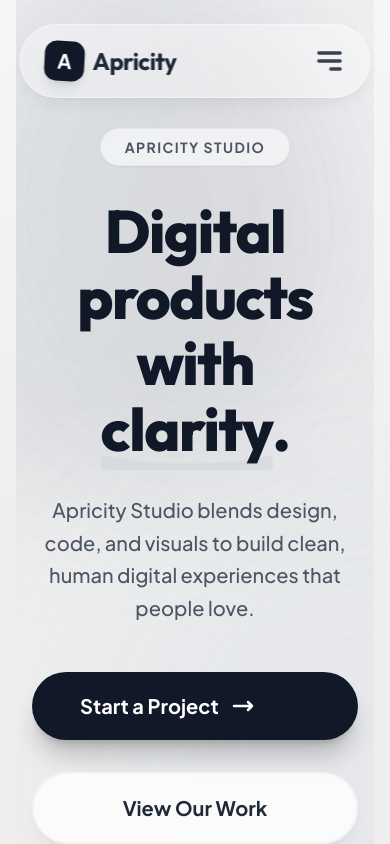
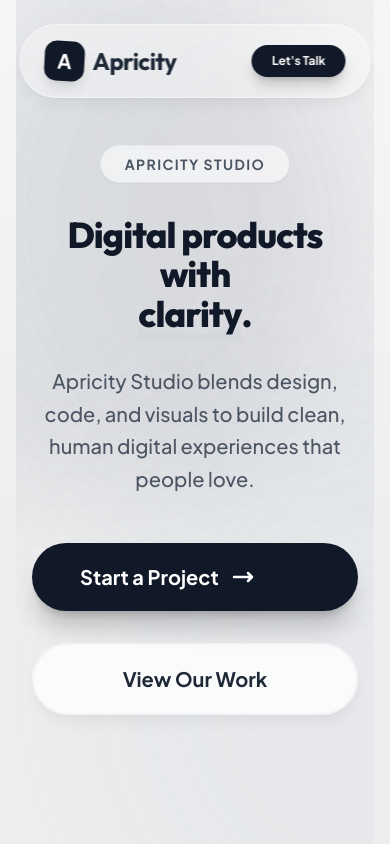
Before and after one commit to b1swass/appricity, a React (Vite) app: page / in a window 390 px wide. Shown: the top 844 px of the page. Built offline with nearby package versions, Linux system fonts and the light colour scheme; the HTML template or start-up script is replaced by a standard one.

Commit message:
responsive with lets talk button replacing burger

```diff
--- a/src/App.jsx
+++ b/src/App.jsx
@@ -61,8 +61,7 @@ const Navbar = () => {
   return (
     <nav className="fixed top-6 left-1/2 -translate-x-1/2 z-50 w-[90%] max-w-5xl animate-fade-in-down">
       <div
-        className={`rounded-full px-6 py-4 flex items-center justify-between transition-all duration-300 ${
-          isScrolled
+        className={`rounded-full px-6 py-4 flex items-center justify-between transition-all duration-300 ${isScrolled
           ? "bg-white/70 backdrop-blur-3xl border border-white/50 shadow-xl shadow-black/10"
           : "bg-white/40 backdrop-blur-3xl border border-white/40 shadow-lg shadow-black/5"
           }`}
@@ -88,30 +87,13 @@ const Navbar = () => {
               {item}
             </button>
           ))}
+        </div>
         <button
           onClick={() => scrollToSection("contact")}
-            className="bg-gray-900 text-white px-6 py-2.5 rounded-full text-sm font-bold shadow-lg shadow-black/20 hover:shadow-black/40 hover:-translate-y-0.5 transition-all ml-2"
+          className="bg-gray-900 text-white px-5 py-2 md:px-6 md:py-2.5 rounded-full text-xs md:text-sm font-bold shadow-lg shadow-black/20 hover:shadow-black/40 hover:-translate-y-0.5 transition-all ml-2"
         >
           Let's Talk
         </button>
-        </div>
-        {/* Mobile Menu Icon */}
-        <div className="md:hidden text-gray-700">
-          <svg
-            xmlns="http://www.w3.org/2000/svg"
-            className="h-8 w-8"
-            fill="none"
-            viewBox="0 0 24 24"
-            stroke="currentColor"
-          >
-            <path
-              strokeLinecap="round"
-              strokeLinejoin="round"
-              strokeWidth={2.5}
-              d="M4 6h16M4 12h16m-7 6h7"
-            />
-          </svg>
-        </div>
       </div>
     </nav>
   );
@@ -130,7 +112,7 @@ const Hero = () => {
   return (
     <section
       id="home"
-      className="pt-32 pb-20 md:pt-48 md:pb-32 overflow-hidden relative min-h-screen flex items-center"
+      className="pt-24 pb-20 md:pt-48 md:pb-32 overflow-hidden relative min-h-screen flex items-center"
     >
       {/* Background Elements */}
       <div className="absolute inset-0 overflow-hidden -z-10 pointer-events-none">
@@ -142,15 +124,14 @@ const Hero = () => {
       <div className="container mx-auto px-4 relative z-10 text-center">
         <div
           ref={ref}
-          className={`transition-all duration-1000 ease-out flex flex-col items-center ${
-            isVisible ? "opacity-100 translate-y-0" : "opacity-0 translate-y-10"
+          className={`transition-all duration-1000 ease-out flex flex-col items-center ${isVisible ? "opacity-100 translate-y-0" : "opacity-0 translate-y-10"
             }`}
         >
           <div className="inline-block mb-8 px-6 py-2 rounded-full bg-white/60 border border-gray-200 backdrop-blur-sm text-sm font-bold text-gray-600 tracking-widest uppercase shadow-sm">
             Apricity Studio
           </div>
 
-          <h1 className="font-display text-6xl md:text-8xl font-extrabold leading-[1.1] mb-8 text-gray-900 max-w-5xl mx-auto tracking-tight">
+          <h1 className="font-display text-4xl sm:text-6xl md:text-8xl font-extrabold leading-[1.1] mb-8 text-gray-900 max-w-5xl mx-auto tracking-tight">
             Digital products with <br />
             <span className="relative inline-block text-gray-900">
               clarity
@@ -286,7 +267,7 @@ const Services = () => {
             <div
               key={index}
               onClick={() => navigate(`/services/${service.id}`)}
-              className="w-[350px] md:w-[400px] flex-shrink-0 hover-flare modern-glass rounded-[2rem] p-8 flex flex-col items-center text-center gap-6 hover:-translate-y-2 transition-all duration-500 group cursor-pointer"
+              className="w-[300px] md:w-[400px] flex-shrink-0 hover-flare modern-glass rounded-[2rem] p-8 flex flex-col items-center text-center gap-6 hover:-translate-y-2 transition-all duration-500 group cursor-pointer"
             >
               {/* Circular Icon Container */}
               <div className="relative w-20 h-20 flex items-center justify-center">
@@ -354,8 +335,7 @@ const Process = () => {
                   key={index}
                   ref={ref}
                   style={{ transitionDelay: `${index * 200}ms` }}
-                  className={`flex flex-col items-center text-center relative group ${
-                    isVisible
+                  className={`flex flex-col items-center text-center relative group ${isVisible
                     ? "opacity-100 translate-y-0"
                     : "opacity-0 translate-y-10"
                     } transition-all duration-700`}
@@ -404,8 +384,7 @@ const Work = () => {
                 key={index}
                 ref={ref}
                 style={{ transitionDelay: `${index * 150}ms` }}
-                className={`modern-glass rounded-[2rem] p-5 hover:-translate-y-3 transition-all duration-500 group ${
-                  isVisible
+                className={`modern-glass rounded-[2rem] p-5 hover:-translate-y-3 transition-all duration-500 group ${isVisible
                   ? "opacity-100 translate-y-0"
                   : "opacity-0 translate-y-10"
                   }`}
@@ -463,8 +442,7 @@ const About = () => {
       <div className="container mx-auto px-4">
         <div
           ref={ref}
-          className={`modern-glass rounded-[3rem] p-8 md:p-20 transition-all duration-1000 ease-out relative overflow-hidden ${
-            isVisible ? "opacity-100 translate-y-0" : "opacity-0 translate-y-10"
+          className={`modern-glass rounded-[3rem] p-8 md:p-20 transition-all duration-1000 ease-out relative overflow-hidden ${isVisible ? "opacity-100 translate-y-0" : "opacity-0 translate-y-10"
             }`}
         >
           {/* Background Blobs */}
@@ -602,8 +580,7 @@ const Contact = () => {
       <div className="container mx-auto px-4">
         <div
           ref={ref}
-          className={`transition-all duration-700 ease-out ${
-            isVisible ? "opacity-100 translate-y-0" : "opacity-0 translate-y-10"
+          className={`transition-all duration-700 ease-out ${isVisible ? "opacity-100 translate-y-0" : "opacity-0 translate-y-10"
             }`}
         >
           <div className="text-center mb-16">
@@ -615,8 +592,8 @@ const Contact = () => {
             </p>
           </div>
 
-          <div className="grid md:grid-cols-2 gap-16 max-w-5xl mx-auto items-start">
-            <div className="flex flex-col justify-center modern-glass p-10 rounded-[2.5rem]">
+          <div className="grid md:grid-cols-2 gap-8 md:gap-16 max-w-5xl mx-auto items-start">
+            <div className="flex flex-col justify-center modern-glass p-6 md:p-10 rounded-[1.5rem] md:rounded-[2.5rem]">
               <h3 className="text-3xl font-bold mb-6 text-gray-800 font-display">
                 Transmission Channels
               </h3>
@@ -634,7 +611,7 @@ const Contact = () => {
 
             <form
               onSubmit={handleSubmit}
-              className="modern-glass p-10 rounded-[2.5rem]"
+              className="modern-glass p-6 md:p-10 rounded-[1.5rem] md:rounded-[2.5rem]"
             >
               <div className="space-y-6">
                 <div>
@@ -650,8 +627,7 @@ const Contact = () => {
                     name="name"
                     value={formData.name}
                     onChange={handleChange}
-                    className={`w-full rounded-xl border ${
-                      errors.name ? "border-red-400" : "border-gray-200"
+                    className={`w-full rounded-xl border ${errors.name ? "border-red-400" : "border-gray-200"
                       } px-4 py-3 bg-white/50 text-gray-800 focus:outline-none focus:bg-white focus:border-gray-500 focus:shadow-sm transition-all font-medium placeholder-gray-400`}
                     placeholder="Your Name"
                   />
@@ -675,8 +651,7 @@ const Contact = () => {
                     name="email"
                     value={formData.email}
                     onChange={handleChange}
-                    className={`w-full rounded-xl border ${
-                      errors.email ? "border-red-400" : "border-gray-200"
+                    className={`w-full rounded-xl border ${errors.email ? "border-red-400" : "border-gray-200"
                       } px-4 py-3 bg-white/50 text-gray-800 focus:outline-none focus:bg-white focus:border-gray-500 focus:shadow-sm transition-all font-medium placeholder-gray-400`}
                     placeholder="you@example.com"
                   />
@@ -699,8 +674,7 @@ const Contact = () => {
                     name="message"
                     value={formData.message}
                     onChange={handleChange}
-                    className={`w-full rounded-xl border ${
-                      errors.message ? "border-red-400" : "border-gray-200"
+                    className={`w-full rounded-xl border ${errors.message ? "border-red-400" : "border-gray-200"
                       } px-4 py-3 bg-white/50 text-gray-800 focus:outline-none focus:bg-white focus:border-gray-500 focus:shadow-sm transition-all min-h-[140px] font-medium placeholder-gray-400`}
                     placeholder="Tell us about your project..."
                   />
```
Lines whose indentation alone changed are shown as unchanged.
